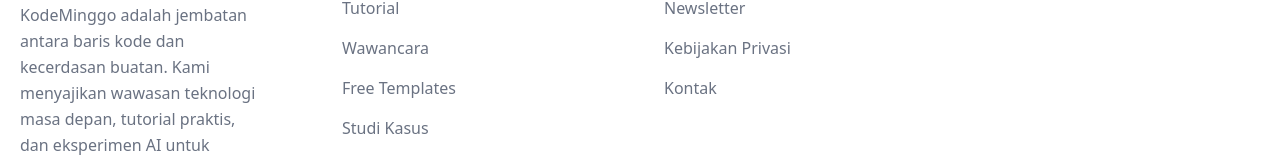
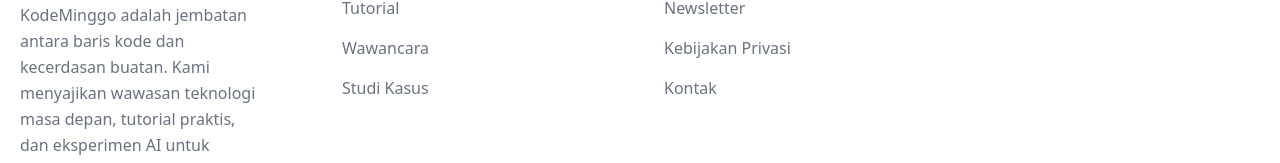
Before and after one commit to nalardeep/nalardeep, a Next.js app: page / in a window 1280 px wide. Shown: the part 2479-2642 px from the top of the page. Built offline with nearby package versions, Linux system fonts and the light colour scheme.

Commit message:
Delete tamplate footer

```diff
--- a/components/footer.tsx
+++ b/components/footer.tsx
@@ -32,7 +32,6 @@ const Footer = () => {
                             <li><Link href="/" className="hover:text-primary-500 transition-colors">Artikel Terbaru</Link></li>
                             <li><Link href="/" className="hover:text-primary-500 transition-colors">Tutorial</Link></li>
                             <li><Link href="/" className="hover:text-primary-500 transition-colors">Wawancara</Link></li>
-                            <li><Link href="/templates" className="hover:text-primary-500 transition-colors">Free Templates</Link></li>
                             <li><Link href="/" className="hover:text-primary-500 transition-colors">Studi Kasus</Link></li>
                         </ul>
                     </div>
```
